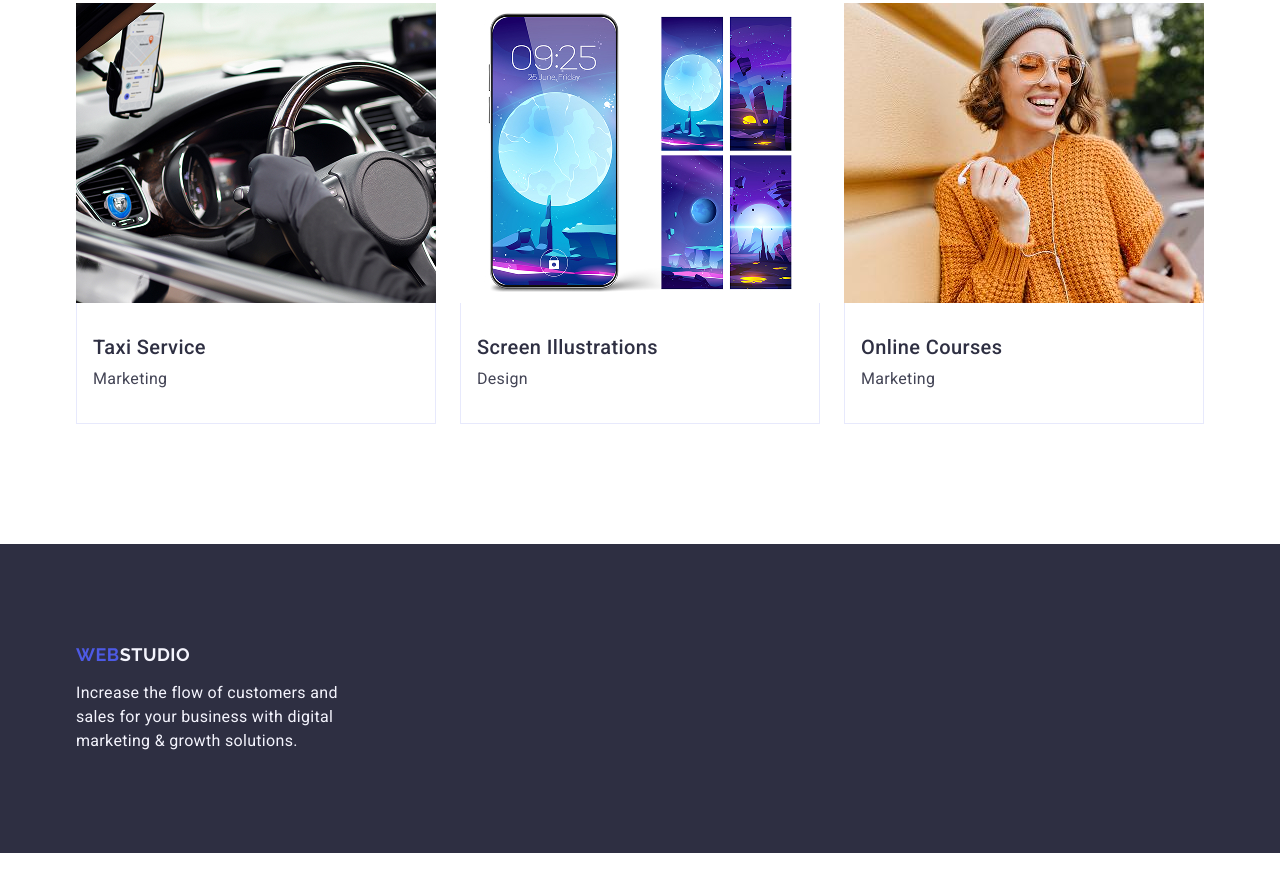
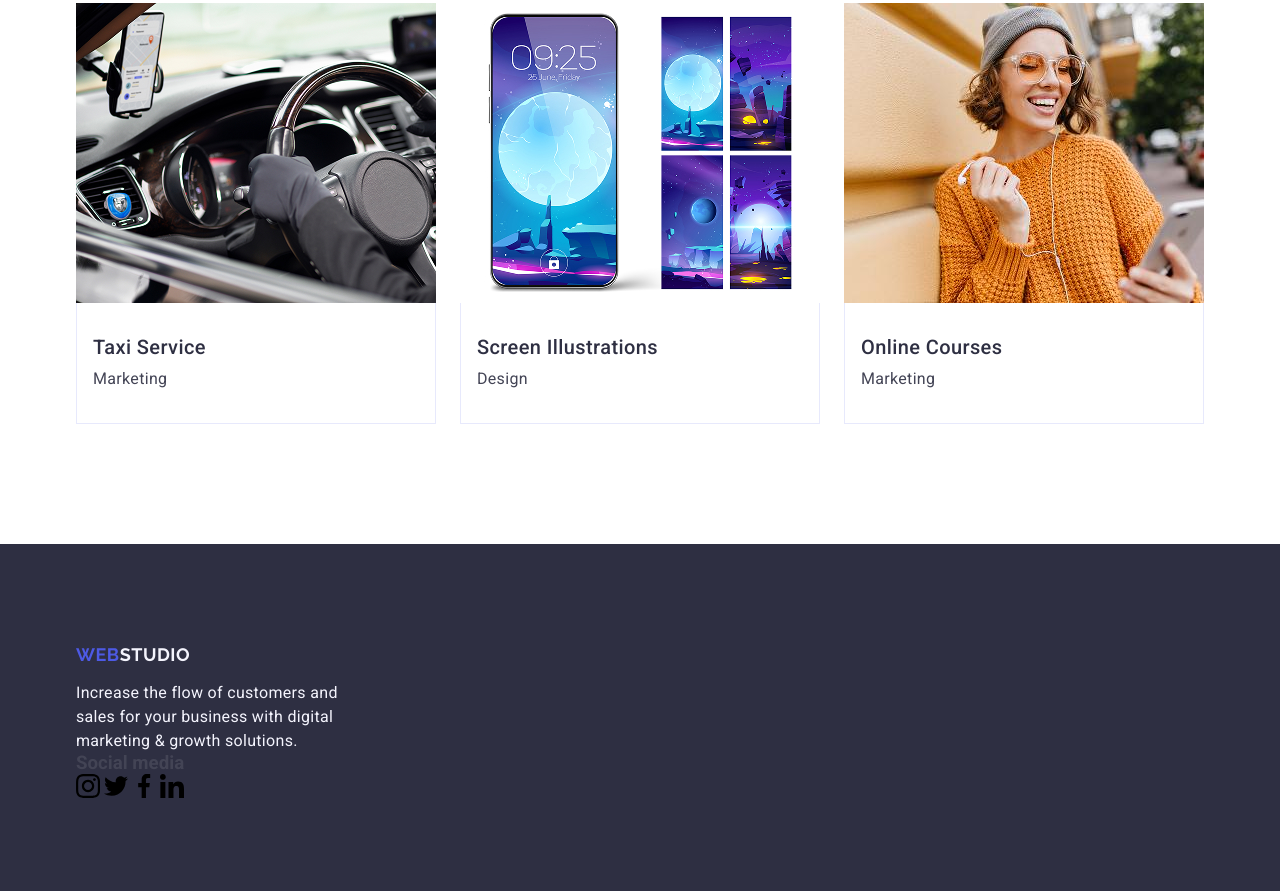
Before and after one commit to Ivan-Shkilnyi/goit-markup-hw-04, a plain HTML site: page index.html in a window 1280 px wide. Shown: the part 2544-3435 px from the top of the page. Before the commit the page ends 3397 px from the top, so only its background shows below. Drawn offline with nearby package versions, Linux system fonts and the light colour scheme.

Commit message:
icon footer

```diff
--- a/index.html
+++ b/index.html
@@ -303,7 +303,31 @@
         Increase the flow of customers and sales for your business with digital
         marketing & growth solutions.
       </p>
+      <div>
+        <h3>Social media</h3>
+        <a href="#">
+          <svg class="social-icon" width="24" height="24">
+            <use href="./images/svg/sprite.svg#icon-instagram"></use>
+          </svg>
+        </a>
+        <a href="#">
+          <svg class="social-icon" width="24" height="24">
+            <use href="./images/svg/sprite.svg#icon-twitter"></use>
+          </svg>
+        </a>
+        <a href="#">
+          <svg class="social-icon" width="24" height="24">
+            <use href="./images/svg/sprite.svg#icon-facebook"></use>
+          </svg>
+        </a>
+        <a href="#">
+          <svg class="social-icon" width="24" height="24">
+            <use href="./images/svg/sprite.svg#icon-linkedin"></use>
+          </svg>
+        </a>
+      </div>
     </div>
+
   </footer>
 </body>
 
```
